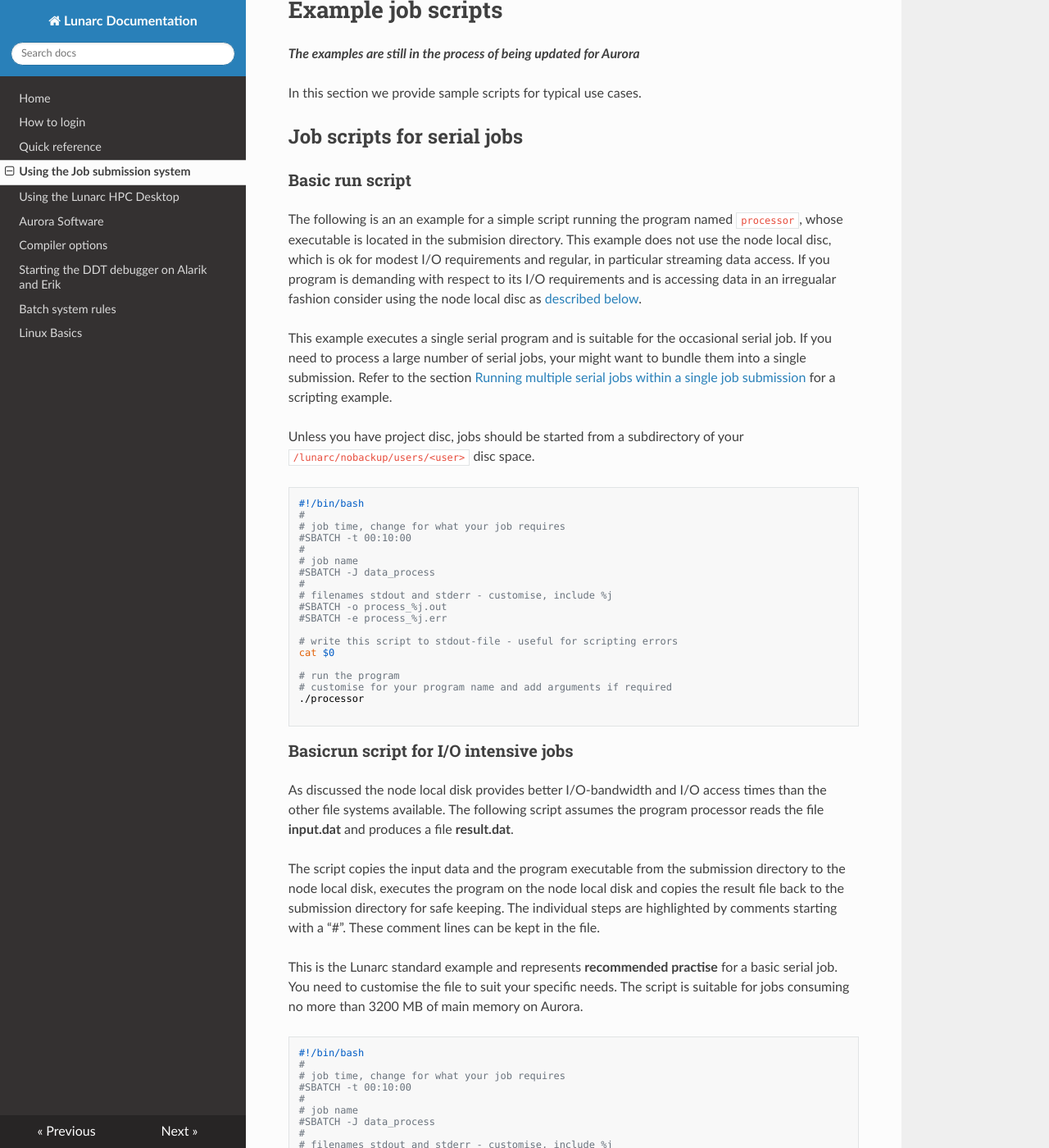
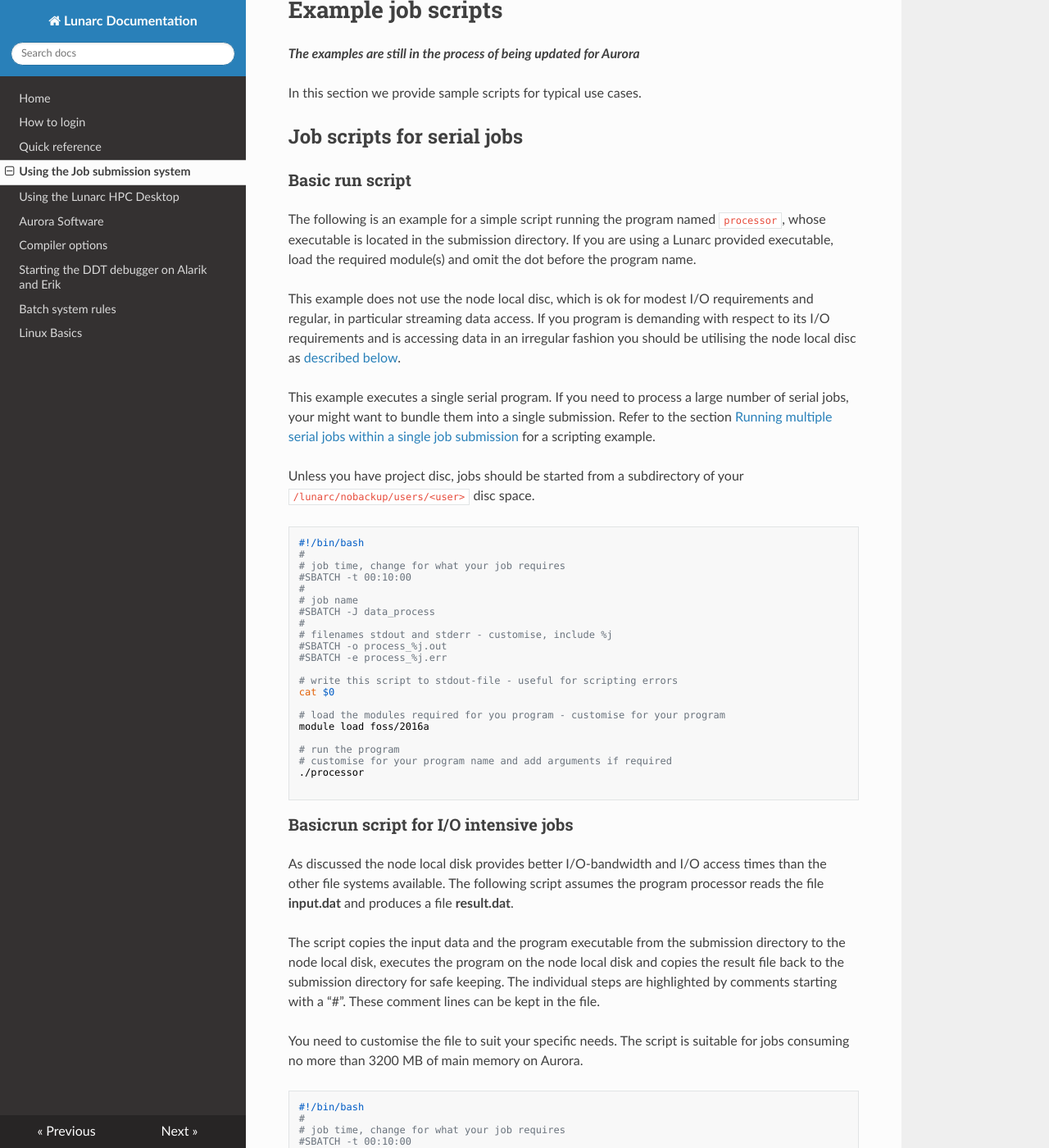
Before and after one commit to lunarc/lunarc_docs, an MkDocs documentation site: the page built from docs/batch_system.md, in a window 1280 px wide and 1400 px high, scrolled down 14831 px. Shown: the whole window at 82% size. Built offline with MkDocs 1.6.1, drawn with Linux system fonts in a browser that asks for light colours; nearby versions of some CDN libraries; old or Windows-style settings are respelled for this version of MkDocs.

Commit message:
update to serial script

```diff
--- a/docs/batch_system.md
+++ b/docs/batch_system.md
@@ -690,17 +690,20 @@ In this section we provide sample scripts for typical use cases.
 ## Job scripts for serial jobs
 
 ### Basic run script
-The following is an an example for a simple script running the program
-named `processor`, whose executable is located in the submision
-directory.  This example does not use the node local disc, which is ok
+The following is an example for a simple script running the program
+named `processor`, whose executable is located in the submission
+directory.  If you are using a Lunarc provided executable, load the
+required module(s) and omit the dot before the program name.
+
+This example does not use the node local disc, which is ok
 for modest I/O requirements and regular, in particular streaming data
 access.  If you program is demanding with respect to its I/O
-requirements and is accessing data in an irregualar fashion consider
-using the node local disc as
+requirements and is accessing data in an irregular fashion you should be
+utilising the node local disc as
 [described below](#basicrun-script-for-i/o-intensive-jobs).
 
-This example executes a single serial program and is suitable for the
-occasional serial job. If you need to process a large number of serial
+This example executes a single serial program.  If you need to process
+a large number of serial
 jobs, your might want to bundle them into a single submission. Refer to the
 section [Running multiple serial jobs within a single job submission](#running-multiple-serial-jobs-within-a-single-job-submission) for a scripting example.
 
@@ -723,6 +726,9 @@ subdirectory of your
 # write this script to stdout-file - useful for scripting errors
 cat $0
 
+# load the modules required for you program - customise for your program
+module load foss/2016a
+
 # run the program
 # customise for your program name and add arguments if required
 ./processor
@@ -743,8 +749,7 @@ directory for safe keeping. The individual steps are highlighted by
 comments starting with a “#”. These comment lines can be kept in the
 file.
 
-This is the Lunarc standard example and represents **recommended
-practise** for a basic serial job. You need to customise the file to
+You need to customise the file to
 suit your specific needs. The script is suitable for jobs consuming no
 more than 3200 MB of main memory on Aurora.
 
```
